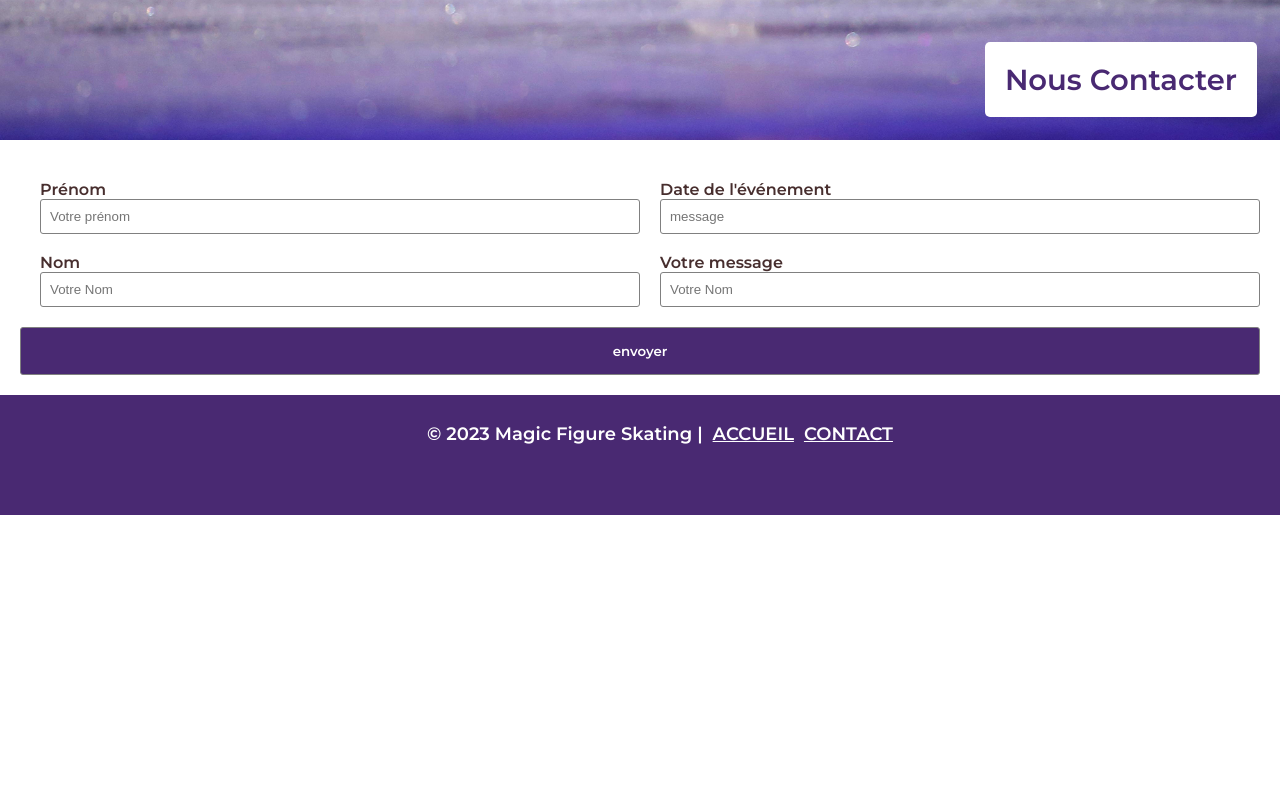
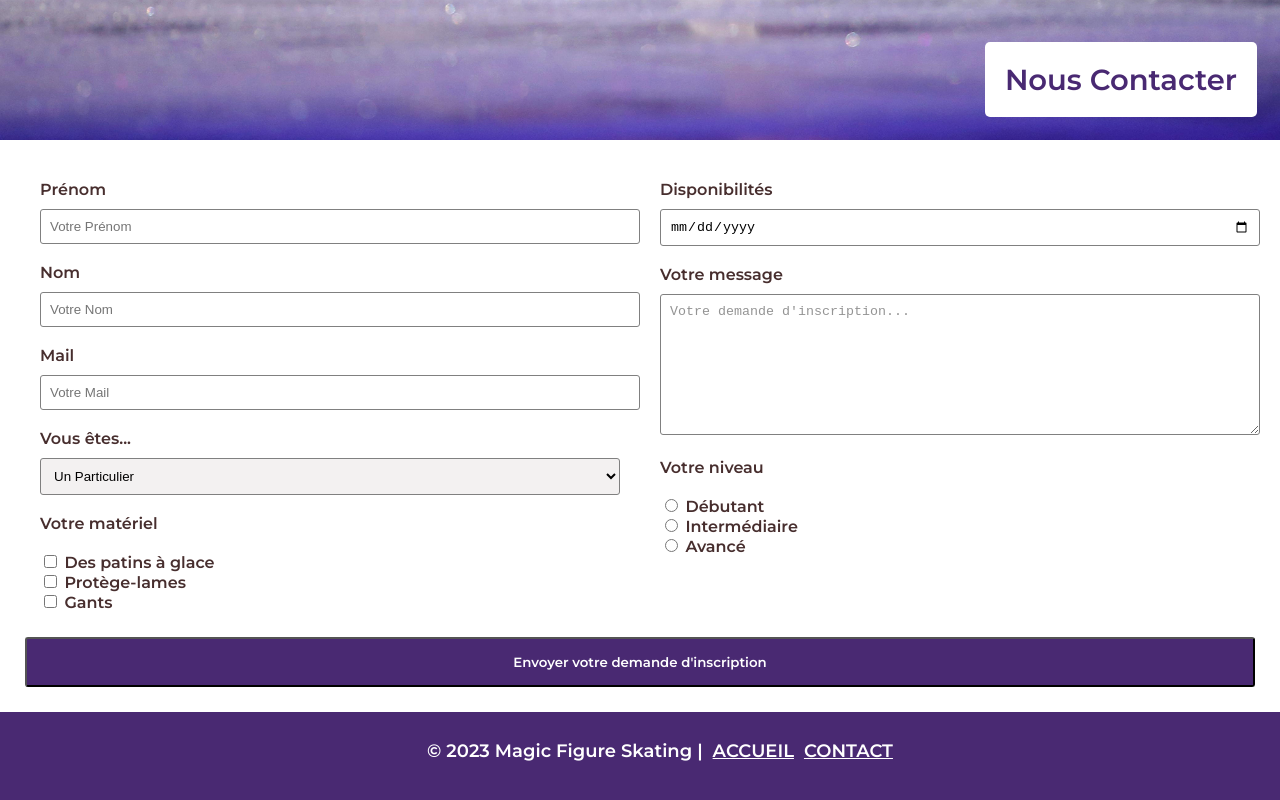
Before and after one commit to raisimen/site_test_figureskating, a plain HTML site: page formulaire.html in a window 1280 px wide. Shown: the part 570-1370 px from the top of the page. Before the commit the page ends 1085 px from the top, so only its background shows below. Drawn offline with Linux system fonts and the light colour scheme.

Commit message:
ballerine

```diff
--- a/formulaire.html
+++ b/formulaire.html
@@ -20,29 +20,61 @@
         </nav>
     </header>
 
-    <form method="get" action="mail.php">
-        <main>
-            <div class="backgroundimage">
+    <form method="get" action="mail.php">            <div class="backgroundimage">
                 <h1 class="presentation">Nous Contacter</h1>
             </div>
+        <main>
+
             <div class="mainformulaire">
 
 
                 <div class="formulaire">
                     <label for="message">Prénom</label><br>
-                    <input type="text" name="message" placeholder="Votre prénom" id="message">
+                    <input class="case" type="text" name="message" placeholder="Votre Prénom" id="message">
                     <br> <br>
                     <label for="message">Nom</label>
                     <br>
-                    <input type="text" name="message" placeholder="Votre Nom" id="message">
+                    <input class="case" type="text" name="message" placeholder="Votre Nom" id="message">
+                    <br><br>
+                    <label for="message">Mail</label><br>
+                    <input class="case" type="text" name="message" placeholder="Votre Mail" id="message">
+                    <br>
+                    <br>
+                    <label for="message">Vous êtes...</label><br>
+                    <select name="particulier" id="choixmultiples">
+                        <option value="particulier">Un Particulier</option>
+                        <option value="assos">Une association</option>
+                    </select>
+                    <br><br>
+                    <label for="message">Votre matériel</label><br><br>
+                    <input type="checkbox" id="materiel">
+                    <label for="terms"> Des patins à glace</label><br>
+                    <input type="checkbox" id="materiel">
+                    <label for="terms">Protège-lames</label><br>
+                    <input type="checkbox" id="materiel">
+                    <label for="terms">Gants</label>
+
                 </div>
 
                 <div class="formulaire">
-                    <label for="message">Date de l'événement</label>
-                    <input type="text" name="message" placeholder="message" id="message">
+
+                    <label for="message">Disponibilités</label><br>
+                    <input class="case" type="date" name="calendar" />
+
                     <br> <br>
-                    <label for="message">Votre message</label>
-                    <input type="text" name="message" placeholder="Votre Nom" id="message">
+                    <label for="message">Votre message</label><br>
+                    <textarea id="story" name="story">
+Votre demande d'inscription...
+</textarea>
+
+                    <br><br>
+                    <label for="message">Votre niveau</label><br><br>
+                    <input type="radio" id="debutant" name="niveau" value="debutant">
+                    <label for="débutant">Débutant</label><br>
+                    <input type="radio" id="inter" name="niveau" value="inter">
+                    <label for="inter">Intermédiaire</label><br>
+                    <input type="radio" id="avance" name="niveau" value="avance">
+                    <label for="Avance">Avancé</label><br>
 
                 </div>
 
@@ -50,7 +82,7 @@
 
 
 
-                <input type="submit" value="envoyer">
+                <input type="submit" value="Envoyer votre demande d'inscription">
 
 
             </div>
--- a/style.css
+++ b/style.css
@@ -114,30 +114,57 @@ body {
 .formulaire {
     flex-basis: 50%;
     padding: 20px;
-    background-color:  rgb(255, 255, 255);
+    background-color: rgb(255, 255, 255);
     color: #472e2e;
     box-sizing: border-box;
 
 }
 
-input {
+.case {
     background-color: rgb(255, 255, 255);
     width: 100%;
     border-radius: 3px;
     border-color: rgb(216, 216, 216);
     border: 1px solid grey;
     padding: 9px;
+    margin-top: 10px;
 }
 
-input[type=submit]{
+input[type=submit] {
+    width: 100%;
     color: rgb(255, 255, 255);
     background-color: rgb(73, 41, 114);
     padding: 15px;
-    font-family: 'montserrat'
+    font-family: 'montserrat';
+    border-radius: 3px;
+    margin:5px;
 }
 
+.calendar {
+    border: 0px;
+}
 
+textarea {
+    background-color: rgb(255, 255, 255);
+    width: 100%;
+    border-radius: 3px;
+    border-color: rgb(216, 216, 216);
+    border: 1px solid grey;
+    padding: 9px;
+    margin-top: 10px;
+    color: rgb(148, 148, 148);
+    padding-bottom: 100px;
+}
 
+select {
+    background-color: rgb(243, 241, 241);
+    width: 100%;
+    border-radius: 3px;
+    border-color: rgb(216, 216, 216);
+    border: 1px solid grey;
+    padding: 9px;
+    margin-top: 10px;
+}
 
 /*footer*/
 
```
